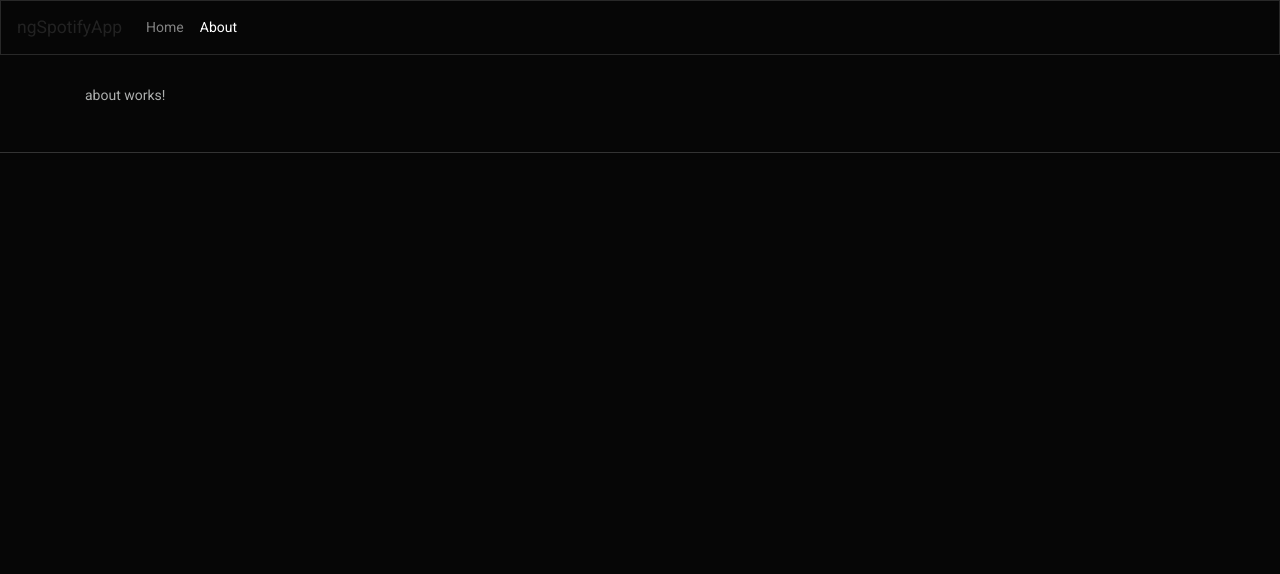
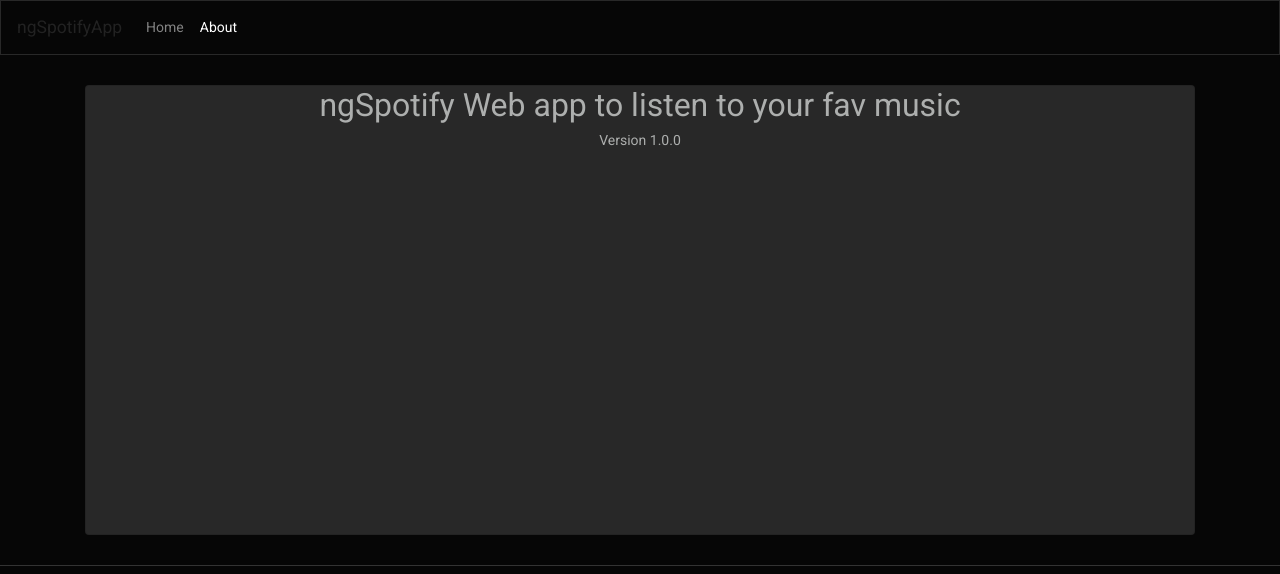
Before and after one commit to Serilian/ngSpotify, an Angular app: page /about in a window 1280 px wide. Shown: the top 574 px of the page. Built offline with nearby package versions, Linux system fonts and the light colour scheme.

Commit message:
Finishing touches

```diff
--- a/src/app/about/about.component.html
+++ b/src/app/about/about.component.html
@@ -1,3 +1,4 @@
-<p>
-  about works!
-</p>
+<div class="card">
+  <h4>ngSpotify Web app to listen to your fav music</h4>
+  <h6> Version 1.0.0</h6>
+</div>
--- a/src/app/app-routing.module.ts
+++ b/src/app/app-routing.module.ts
@@ -13,7 +13,6 @@
   {path: 'artist/:id', component: ArtistComponent},
   {path: 'home/artist/:id', component: ArtistComponent},
   {path: 'album/:id', component: AlbumComponent},
-  {path: 'home/album/:id', component: AlbumComponent},
   {path: '', component: HomeComponent}
   ];
 
--- a/src/app/home/home.component.html
+++ b/src/app/home/home.component.html
@@ -9,7 +9,7 @@
     <div class="row">
       <div class="col-md-12">
         <div class="search-res card card-body bg-faded text-light">
-          <h4><a routerLink="artist/{{res.id}}">{{res.name}}</a></h4>
+          <h4><a routerLink="/artist/{{res.id}}">{{res.name}}</a></h4>
           <div class="text-light">
             <strong>Genres: </strong>
             <span *ngFor="let genre of res.genres"> {{genre}} </span>
```
